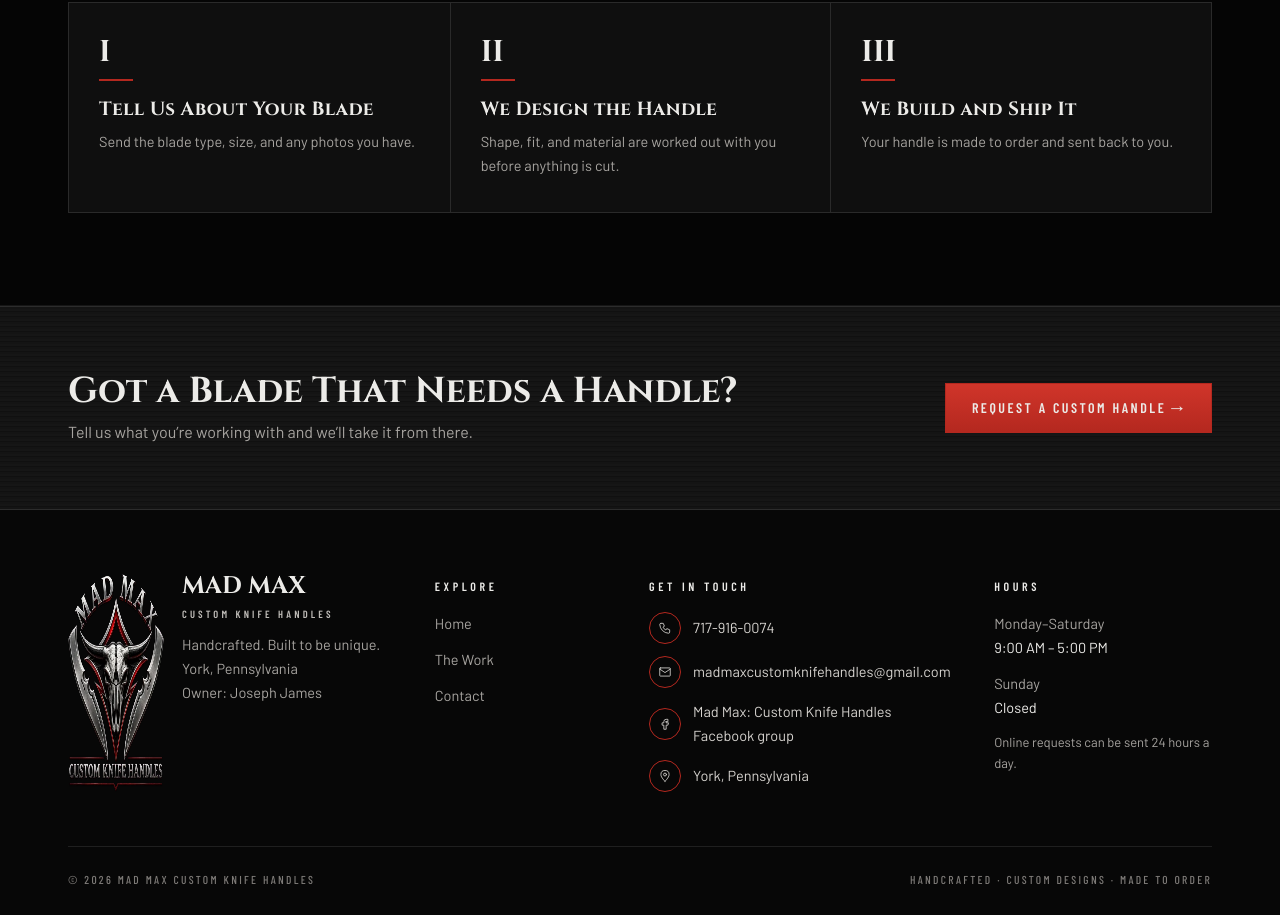
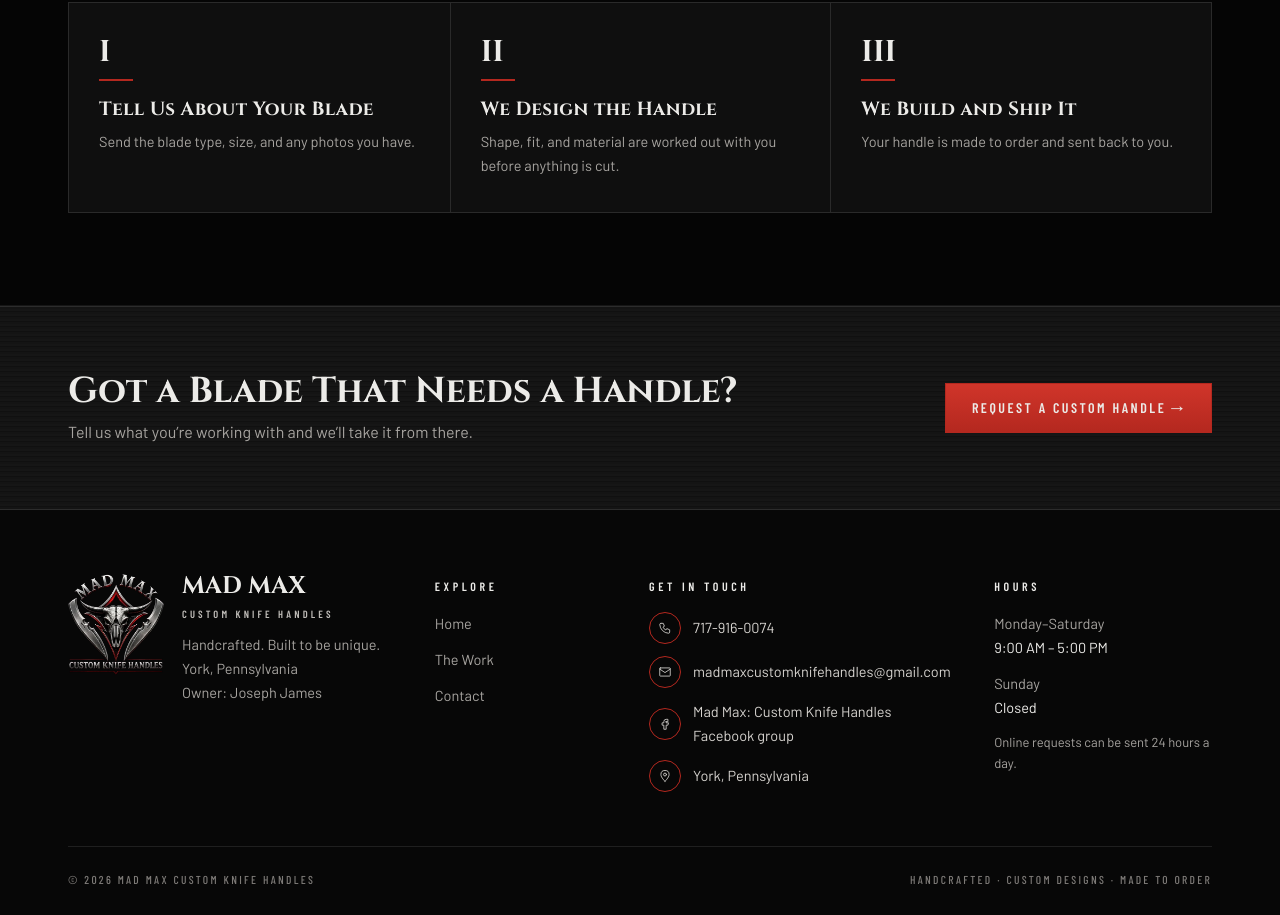
Before and after one commit to timothy914/Mad_Max_Custom_Handles, a plain HTML site: page site/index.html in a window 1280 px wide. Shown: the part 2297-3212 px from the top of the page. Drawn offline with nearby package versions, Linux system fonts and the light colour scheme.

Commit message:
Fix stretched footer logo
Co-Authored-By: Claude Opus 5.5 <noreply@anthropic.com>
Claude-Session: https://claude.ai/code/session_016TeGbi4TtZp8Qk8pjmCajU

```diff
--- a/site/assets/site.css
+++ b/site/assets/site.css
@@ -161,8 +161,8 @@ textarea{min-height:150px;resize:vertical}
 /* footer */
 .site-footer{padding:64px 0 0;background:#070707}
 .foot{display:grid;grid-template-columns:1.5fr .8fr 1.4fr 1fr;gap:40px}
-.foot-brand{display:flex;gap:18px}
-.foot-brand img{width:96px;height:auto;flex:none}
+.foot-brand{display:flex;gap:18px;align-items:flex-start}
+.foot-brand img{width:96px;height:auto;flex:none;align-self:flex-start;object-fit:contain}
 .foot-brand b{display:block;font:700 24px/1.05 var(--serif);color:var(--white)}
 .foot-brand small{display:block;font:600 10.5px/1.3 var(--cond);letter-spacing:.3em;text-transform:uppercase;color:#bdbab6;margin:8px 0 12px}
 .foot-brand p,.foot li{font-size:14.5px;color:#a7a4a0;margin:0}
```
